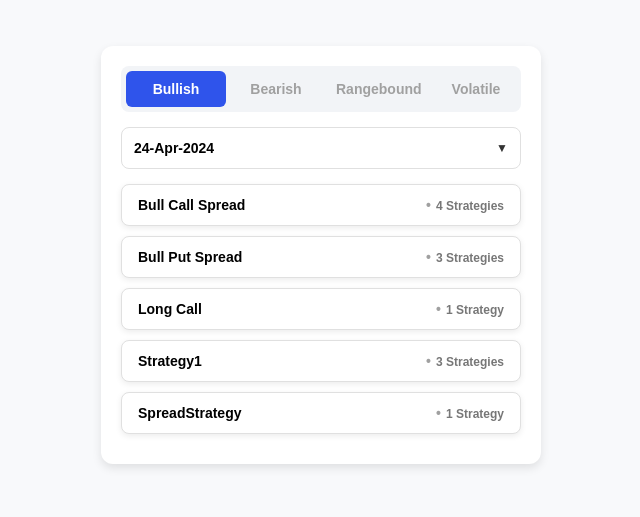
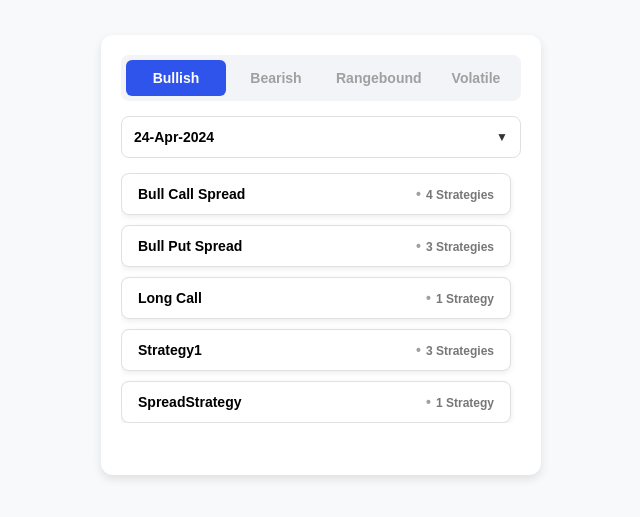
Before and after one commit to harshrawal29/nerve-assignment, a plain HTML site: page index.html in a window 1280 px wide. Shown: the part 155-672 px from the top of the page, without its empty margins (319-959 px from the left). Drawn offline with Linux system fonts and the light colour scheme.

Commit message:
Updated the design

```diff
--- a/css/style.css
+++ b/css/style.css
@@ -10,12 +10,14 @@
 }
 
 .container {
-        width: 90%;
-        max-width: 400px;
+  width: 400px;
+  height: 50%;
   background: #fff;
   padding: 20px;
   border-radius: 12px;
   box-shadow: 0px 4px 10px rgba(0, 0, 0, 0.1);
+  display: flex;
+  flex-direction: column;
 }
 
 .strategy-count::before {
@@ -109,7 +111,19 @@
 .cards-container {
   display: flex;
   flex-direction: column;
+  overflow-y: auto;
+  max-height: 100%;
+  padding-right: 10px;
   gap: 10px;
+}
+
+.cards-container::-webkit-scrollbar {
+  width: 6px;
+}
+
+.cards-container::-webkit-scrollbar-thumb {
+  background-color: #ccc;
+  border-radius: 4px;
 }
 
 .card {
```
Lines whose indentation alone changed are shown as unchanged.
